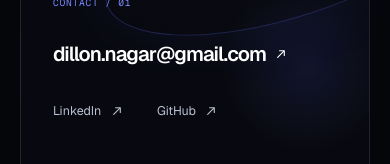
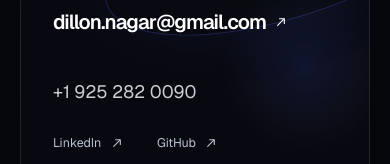
Before and after one commit to Manateek1/dillonnagar.com, a Next.js app: page /contact in a window 390 px wide. Shown: the part 468-632 px from the top of the page. Built offline with nearby package versions, Linux system fonts and the light colour scheme.

Commit message:
Add entity-encoded phone contact link

```diff
--- a/app/contact/page.tsx
+++ b/app/contact/page.tsx
@@ -1,5 +1,6 @@
 import SectionHeader from "@/components/ui/SectionHeader";
 import ArrowIcon from "@/components/ui/ArrowIcon";
+import { contactPhoneLinkHtml } from "@/data/contact";
 
 export const metadata = { title: "Contact" };
 
@@ -13,6 +14,7 @@ export default function ContactPage() {
         <a href="mailto:dillon.nagar@gmail.com" className="contact-page-email" data-magnetic>
           dillon.nagar@gmail.com <ArrowIcon direction="up-right" />
         </a>
+        <div className="mb-5" dangerouslySetInnerHTML={{ __html: contactPhoneLinkHtml }} />
         <div>
           <a href="https://linkedin.com/in/dillonnagar" target="_blank" rel="noopener noreferrer" data-magnetic>
             LinkedIn <ArrowIcon direction="up-right" />
--- /dev/null
+++ b/data/contact.ts
@@ -0,0 +1,3 @@
+// Static, trusted HTML. Encode both the visible number and the tel target so
+// neither appears as a plain phone number in the page's HTML source.
+export const contactPhoneLinkHtml = '<a href="&#116;&#101;&#108;&#58;&#43;&#49;&#57;&#50;&#53;&#50;&#56;&#50;&#48;&#48;&#57;&#48;" aria-label="Call Dillon Nagar" class="inline-flex min-h-11 items-center text-lg! text-white/80! hover:text-white!" data-magnetic>&#43;&#49;&#32;&#57;&#50;&#53;&#32;&#50;&#56;&#50;&#32;&#48;&#48;&#57;&#48;</a>';
```
